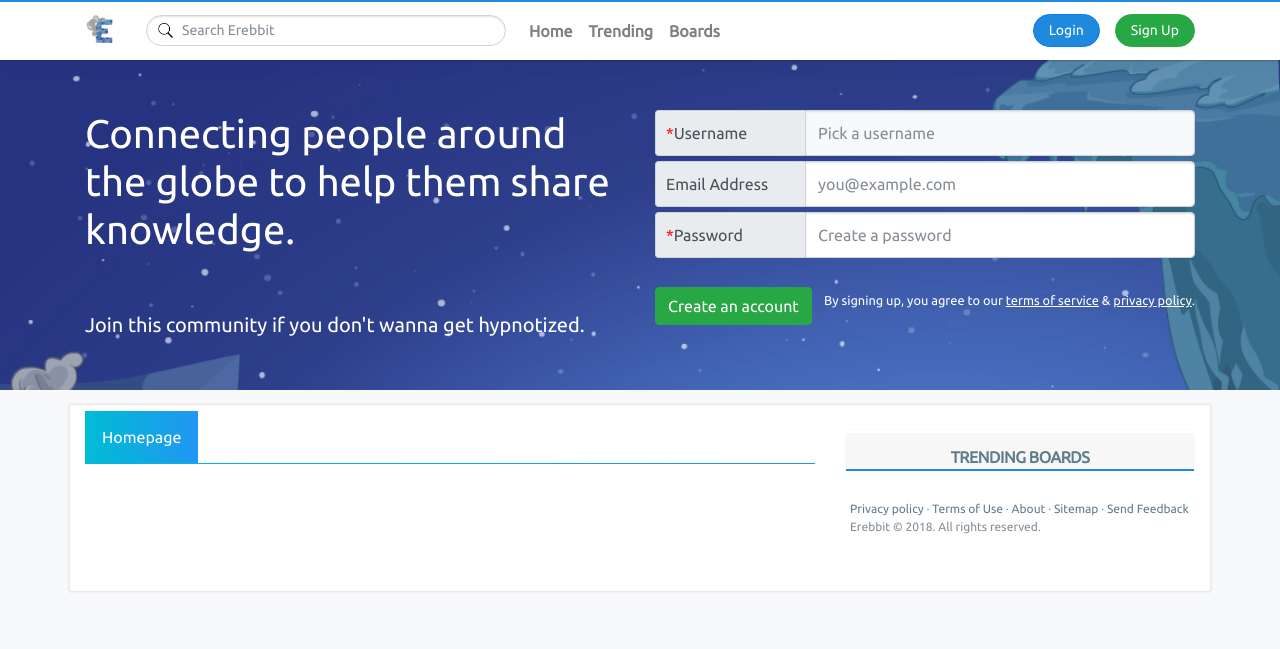
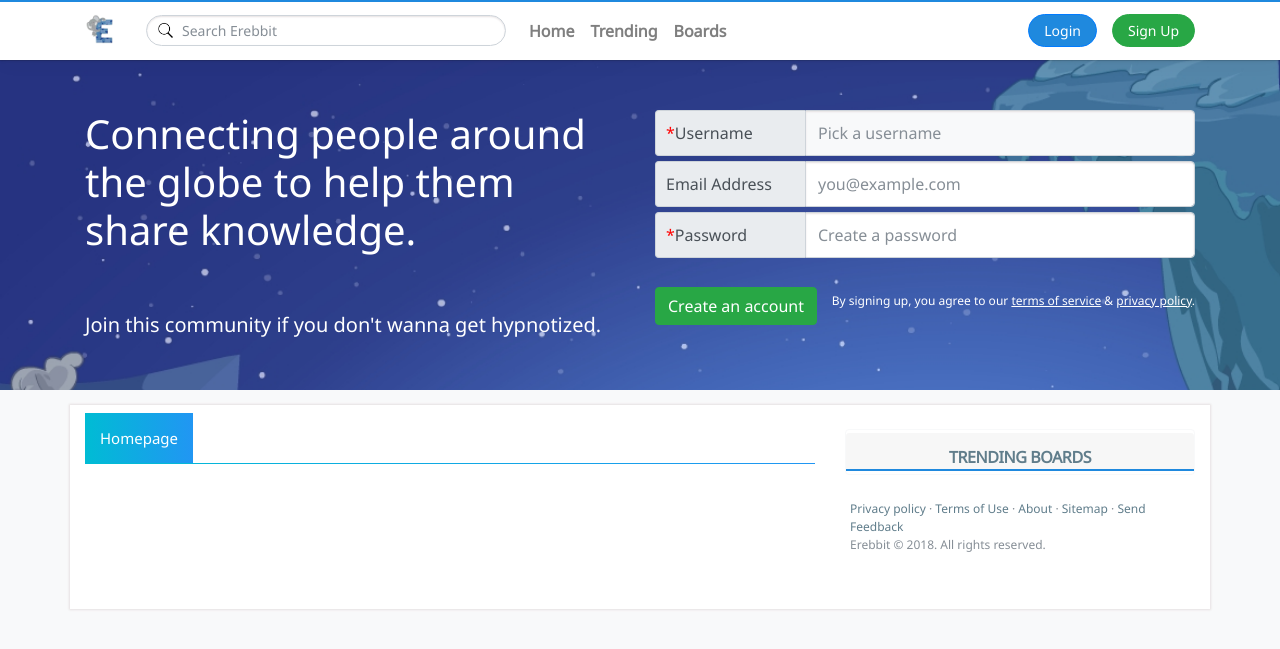
Before and after one commit to thetruefuss/elmer, a Django app: page / in a window 1280 px wide. Shown: the top 649 px of the page. Run offline with Django 3.2, Linux system fonts and the light colour scheme; data that the repository does not hold is empty; some libraries are stand-ins or nearby versions.

Commit message:
Updated the font family with Noto Sans

```diff
--- a/static/css/custom.css
+++ b/static/css/custom.css
@@ -1,6 +1,6 @@
 body {
 	background-color: #f8f9fa;
-	font-family: Ubuntu, sans-serif
+	font-family: 'Noto Sans', sans-serif;
 }
 #topNavbar .nav-link,
 .navbar-brand {
@@ -71,8 +71,8 @@ a {
 }
 .pageHeadingSpan {
 	background: linear-gradient(to right, #00BCD4 0, #2196F3 100%);
-	font-size: 16px;
-	padding: 17px;
+	font-size: 15px;
+	padding: 15px;
 	color: #fff
 }
 .content_block,
--- a/templates/base.html
+++ b/templates/base.html
@@ -10,7 +10,7 @@
 
     <link rel="stylesheet" href="https://maxcdn.bootstrapcdn.com/bootstrap/4.0.0-beta.2/css/bootstrap.min.css" integrity="sha384-PsH8R72JQ3SOdhVi3uxftmaW6Vc51MKb0q5P2rRUpPvrszuE4W1povHYgTpBfshb" crossorigin="anonymous">
     <link href="https://maxcdn.bootstrapcdn.com/font-awesome/4.7.0/css/font-awesome.min.css" rel="stylesheet" integrity="sha384-wvfXpqpZZVQGK6TAh5PVlGOfQNHSoD2xbE+QkPxCAFlNEevoEH3Sl0sibVcOQVnN" crossorigin="anonymous">
-    <link href="https://fonts.googleapis.com/css?family=Ubuntu" rel="stylesheet">
+    <link href="https://fonts.googleapis.com/css?family=Noto+Sans" rel="stylesheet">
     <link rel="stylesheet" href="{% static 'css/custom.css' %}?v=1">
 
     <link rel="icon" type="image/png" href="{% static 'img/erebbit_logo.png' %}?lastmod=1">
--- a/templates/includes/signup_quote.html
+++ b/templates/includes/signup_quote.html
@@ -26,7 +26,7 @@
         <div class="g-recaptcha" data-sitekey="6LcxazUUAAAAAJstEHfmrSDE5QFqSrPUHqozW9XQ"></div><br>
 
         <button type="submit" class="btn btn-success">Create an account</button>
-        <div style="float:right;"><small style="color:#fff;">By signing up, you agree to our <a href="/legal/terms-of-service/" style="color:#fff;text-decoration:underline;">terms of service</a> &amp; <a href="/legal/privacy-policy/" style="color:#fff;text-decoration:underline;">privacy policy</a>.</small></div>
+        <div style="float:right;"><small style="color:#fff;font-size:12px;">By signing up, you agree to our <a href="/legal/terms-of-service/" style="color:#fff;text-decoration:underline;">terms of service</a> &amp; <a href="/legal/privacy-policy/" style="color:#fff;text-decoration:underline;">privacy policy</a>.</small></div>
       </form>
     </div>
   </div>
```
